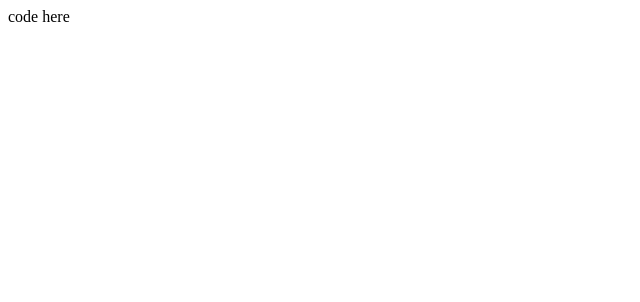
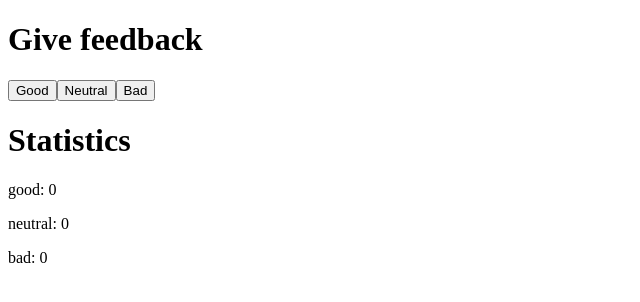
Before and after one commit to Evelyn-PA/Full-Stack-Open, a React (Vite) app in the folder part1/unicafe/: page / in a window 1280 px wide. Shown: the top 302 px of the page, without its empty margins (0-640 px from the left). Built offline with nearby package versions, Linux system fonts and the light colour scheme.

Commit message:
Complete task 1.6

```diff
--- a/part1/unicafe/src/App.jsx
+++ b/part1/unicafe/src/App.jsx
@@ -6,9 +6,21 @@
   const [neutral, setNeutral] = useState(0)
   const [bad, setBad] = useState(0)
 
+const Button = (props)=>(
+  <button onClick={props.onClick}>{props.text}</button>
+)
   return (
     <div>
-      code here
+      <h1>Give feedback</h1>
+      <Button onClick={()=> setGood(good+1)} text ="Good"/>
+      <Button onClick={()=> setNeutral(neutral+1)} text ="Neutral"/>
+      <Button onClick={()=> setBad(bad+1)} text ="Bad"/>
+
+      <h1>Statistics</h1>
+      <p>good: {good}</p>
+      <p>neutral: {neutral}</p>
+      <p>bad: {bad}</p>
+
     </div>
   )
 }
```
